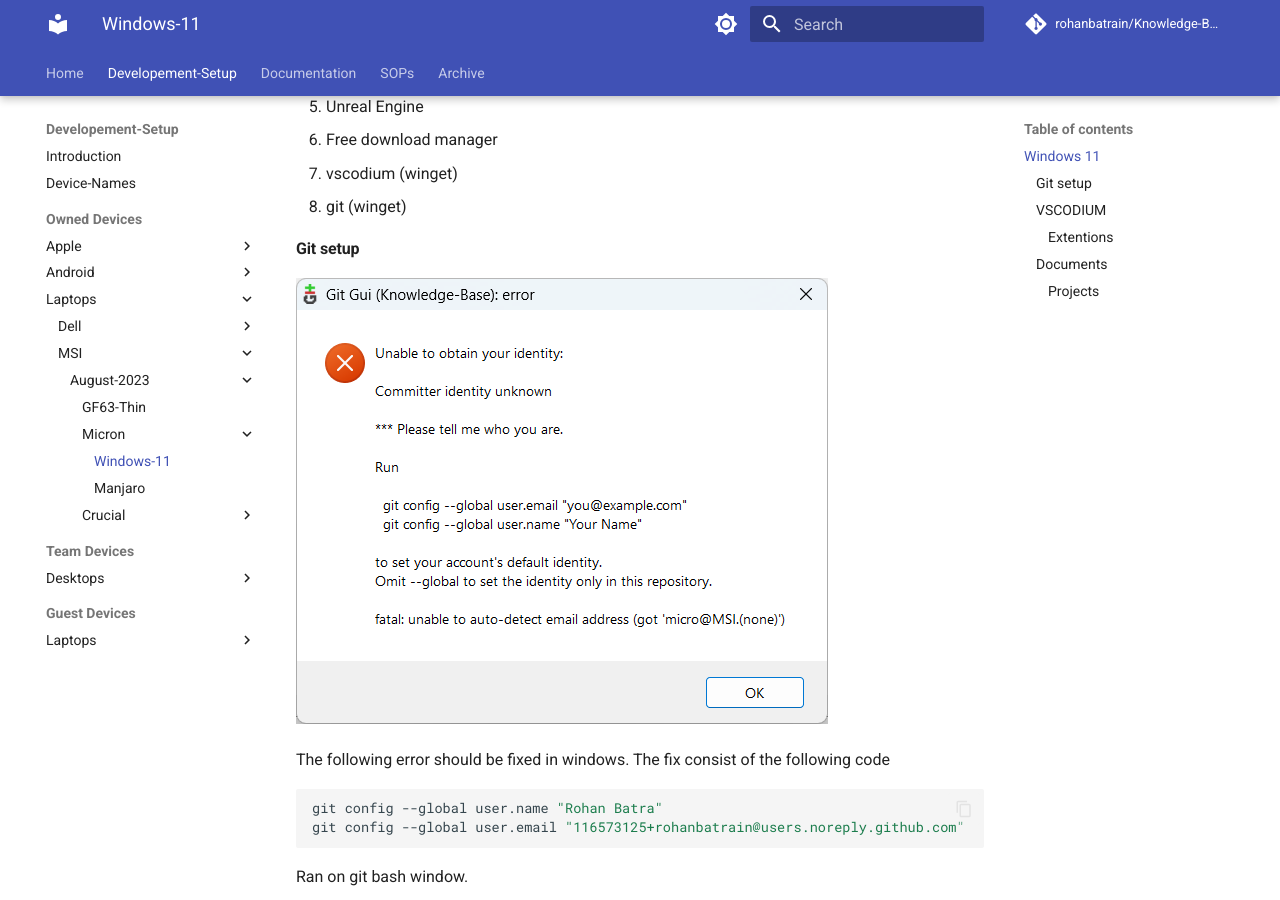
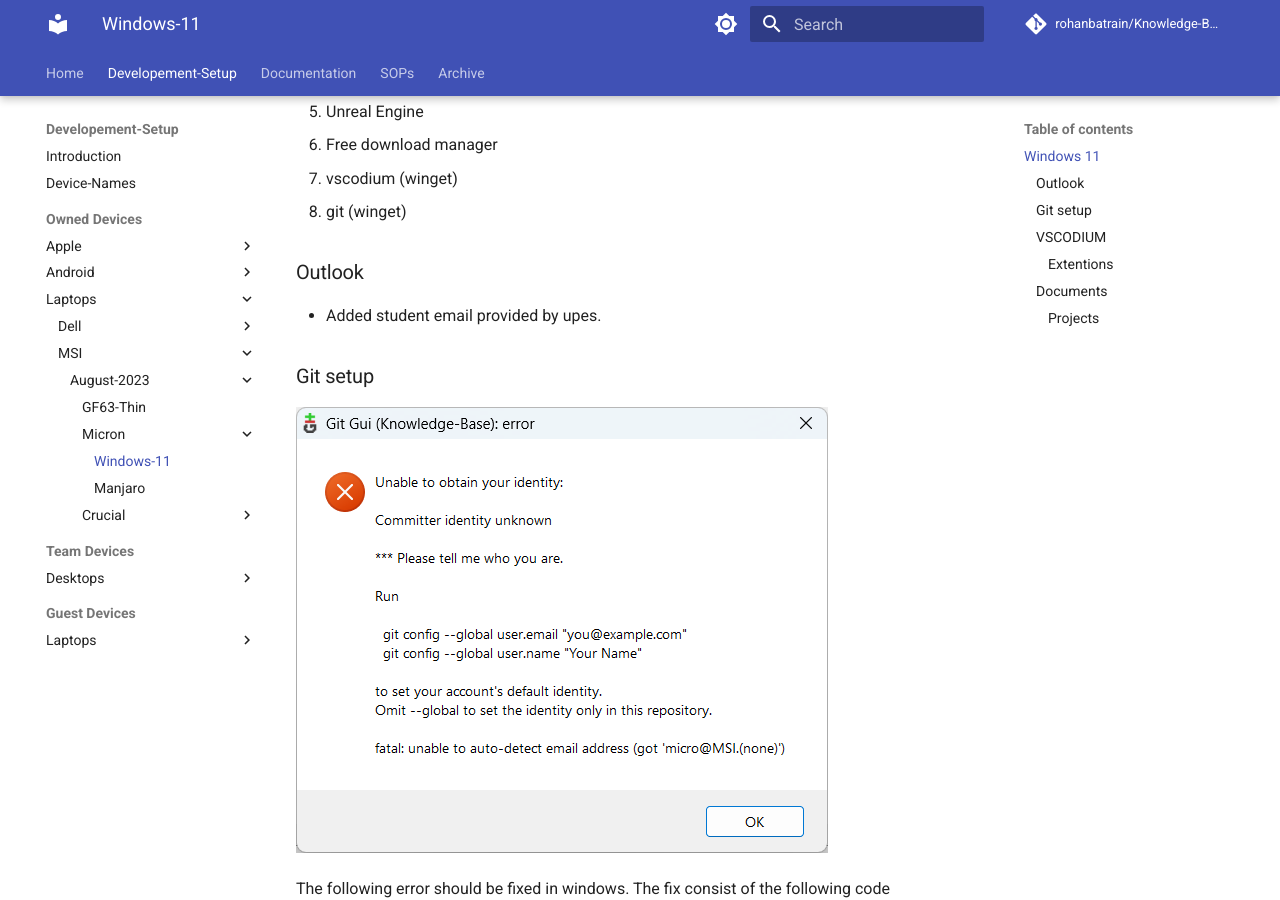
Before and after one commit to rohanbatrain/knowledge-base, an MkDocs documentation site: the page built from docs/Developement-Setup/Owned-Devices/Laptops/MSI/2023/August/Micron-Drive/Windows-11.md, in a window 1280 px wide and 900 px high, scrolled down 356 px. Built offline with MkDocs 1.6.1 and Material for MkDocs 9.7.7, drawn with Linux system fonts in a browser that asks for light colours; nearby versions of some CDN libraries; library files that are not in the unit come from our copies; comment, search, counter and statistics services are not loaded.

Commit message:
Fixed headers in windows doc and updated oneplus production

```diff
--- a/docs/Developement-Setup/Owned-Devices/Laptops/MSI/2023/August/Micron-Drive/Windows-11.md
+++ b/docs/Developement-Setup/Owned-Devices/Laptops/MSI/2023/August/Micron-Drive/Windows-11.md
@@ -1,4 +1,4 @@
-### Windows 11
+## Windows 11
 
 Software installed
 
@@ -12,7 +12,13 @@ Software installed
 8. git (winget)
 
 
-#### Git setup
+### Outlook
+
+- Added student email provided by upes.
+
+
+
+### Git setup
 
 ![windows-git.png](../../../../../../../attachments/sitar-windows-1.png)
 
@@ -28,11 +34,11 @@ Ran on git bash window.
 ![windows-git.png](../../..../../../../../../../attachments/sitar-windows-2.png)
 
 
-#### VSCODIUM
+### VSCODIUM
 
 Our primary IDE in windows is vscodium.
 
-##### Extentions
+#### Extentions
 
 
 1. Python
@@ -41,9 +47,9 @@ Our primary IDE in windows is vscodium.
 While setting up python environment, i got an error of powershell scripts are disabled by default. you can find the fix [here](https:\go.microsoft.com\fwlink\?LinkID=135170) or the tutorial is [here](../../../../../../../Documentation/Python/Tutorials/Windows/Powershell-environment.md)
 
 
-#### Documents
+### Documents
 
-##### Projects
+#### Projects
 
 1. Knowledge Base
 2. Lucky
```
Also changed, not shown: docs/Developement-Setup/Owned-Devices/Android/One-Plus/Kebab/Production/2023/September/production.md (+23 -0 lines).
